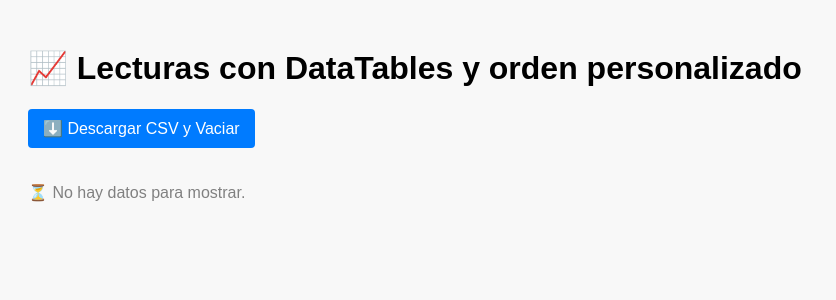
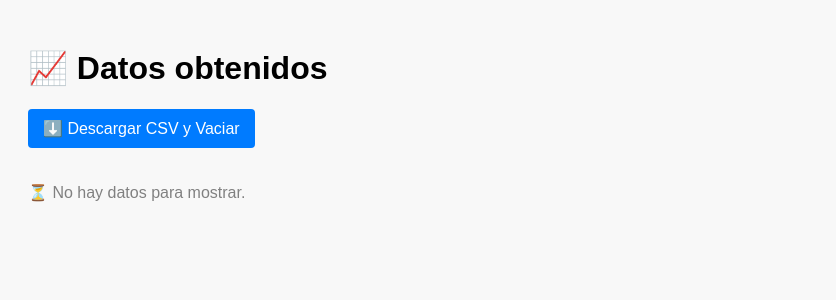
Before and after one commit to msuchiha26/condensador_01, a Flask app: page / in a window 1280 px wide. Shown: the top 300 px of the page, without its empty margins (0-836 px from the left). Run offline with Flask 3, Linux system fonts and the light colour scheme; data that the repository does not hold is empty; some libraries are stand-ins or nearby versions.

Commit message:
Update index.html

```diff
--- a/templates/index.html
+++ b/templates/index.html
@@ -2,7 +2,7 @@
 <html lang="es">
 <head>
   <meta charset="UTF-8" />
-  <title>Lecturas con DataTables y orden personalizado</title>
+  <title>Condensador de agua en funcionamiento</title>
 
   <!-- DataTables CSS -->
   <link rel="stylesheet" href="https://cdn.datatables.net/1.13.4/css/jquery.dataTables.min.css" />
@@ -29,7 +29,7 @@
   </style>
 </head>
 <body>
-  <h1>📈 Lecturas con DataTables y orden personalizado</h1>
+  <h1>📈 Datos obtenidos</h1>
   <button class="btn" onclick="descargarCSV()">⬇️ Descargar CSV y Vaciar</button>
 
   <table id="tabla" class="display" style="width:100%">
```
